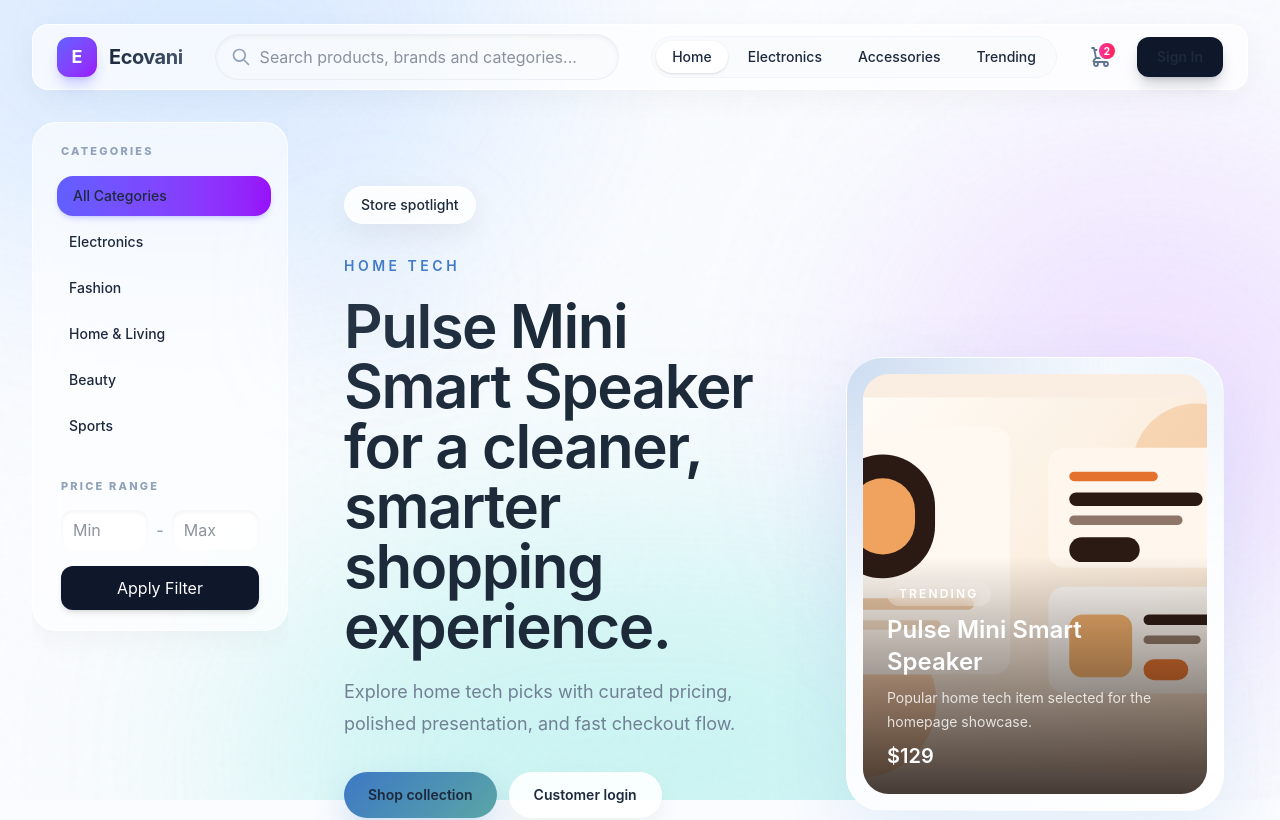
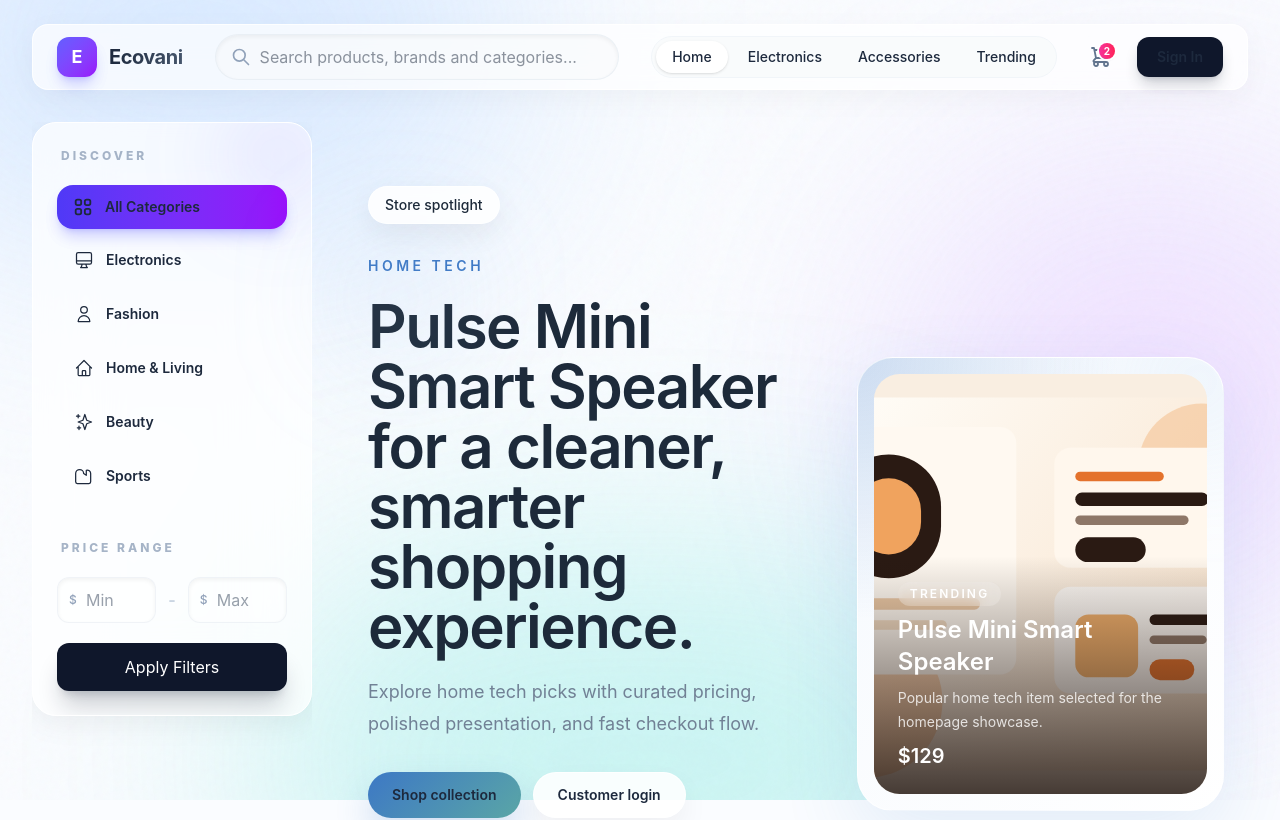
Before and after one commit to Aniksaha-ui/ecovani-revamp-frontend, a React (Vite) app: page / in a window 1280 px wide. Shown: the top 820 px of the page. Built offline with nearby package versions, Linux system fonts and the light colour scheme; no server answers.

Commit message:
product detailsl

```diff
--- a/src/App.jsx
+++ b/src/App.jsx
@@ -1,11 +1,14 @@
 import { BrowserRouter } from 'react-router-dom'
 import AppRouter from './app/router/AppRouter'
+import { CartProvider } from './features/cart/context/CartContext'
 
 function App() {
   return (
-    <BrowserRouter>
-      <AppRouter />
-    </BrowserRouter>
+    <CartProvider>
+      <BrowserRouter>
+        <AppRouter />
+      </BrowserRouter>
+    </CartProvider>
   )
 }
 
--- a/src/app/router/AppRouter.jsx
+++ b/src/app/router/AppRouter.jsx
@@ -2,12 +2,14 @@ import { Navigate, Route, Routes } from 'react-router-dom'
 import MainLayout from '../layouts/MainLayout'
 import LoginPage from '../../features/auth/pages/LoginPage'
 import HomePage from '../../features/home/pages/HomePage'
+import ProductDetailsPage from '../../features/products/pages/ProductDetailsPage'
 
 function AppRouter() {
   return (
     <Routes>
       <Route element={<MainLayout />}>
         <Route path="/" element={<HomePage />} />
+        <Route path="/products/:productId" element={<ProductDetailsPage />} />
       </Route>
       <Route path="/login" element={<LoginPage />} />
       <Route path="*" element={<Navigate to="/" replace />} />
--- a/src/shared/components/Sidebar.jsx
+++ b/src/shared/components/Sidebar.jsx
@@ -1,53 +1,69 @@
 import { Link, useLocation } from 'react-router-dom'
 
 const categories = [
-  { name: 'All Categories', path: '/' },
-  { name: 'Electronics', path: '/category/electronics' },
-  { name: 'Fashion', path: '/category/fashion' },
-  { name: 'Home & Living', path: '/category/home-living' },
-  { name: 'Beauty', path: '/category/beauty' },
-  { name: 'Sports', path: '/category/sports' },
+  { name: 'All Categories', path: '/', icon: 'M4 6a2 2 0 012-2h2a2 2 0 012 2v2a2 2 0 01-2 2H6a2 2 0 01-2-2V6zM14 6a2 2 0 012-2h2a2 2 0 012 2v2a2 2 0 01-2 2h-2a2 2 0 01-2-2V6zM4 16a2 2 0 012-2h2a2 2 0 012 2v2a2 2 0 01-2 2H6a2 2 0 01-2-2v-2zM14 16a2 2 0 012-2h2a2 2 0 012 2v2a2 2 0 01-2 2h-2a2 2 0 01-2-2v-2z' },
+  { name: 'Electronics', path: '/category/electronics', icon: 'M9.75 17L9 20l-1 1h8l-1-1-.75-3M3 13h18M5 17h14a2 2 0 002-2V5a2 2 0 00-2-2H5a2 2 0 00-2 2v10a2 2 0 002 2z' },
+  { name: 'Fashion', path: '/category/fashion', icon: 'M16 7a4 4 0 11-8 0 4 4 0 018 0zM12 14a7 7 0 00-7 7h14a7 7 0 00-7-7z' },
+  { name: 'Home & Living', path: '/category/home-living', icon: 'M3 12l2-2m0 0l7-7 7 7M5 10v10a1 1 0 001 1h3m10-11l2 2m-2-2v10a1 1 0 01-1 1h-3m-6 0a1 1 0 001-1v-4a1 1 0 011-1h2a1 1 0 011 1v4a1 1 0 001 1m-6 0h6' },
+  { name: 'Beauty', path: '/category/beauty', icon: 'M5 3v4M3 5h4M6 17v4m-2-2h4m5-16l2.286 6.857L21 12l-5.714 2.143L13 21l-2.286-6.857L5 12l5.714-2.143L13 3z' },
+  { name: 'Sports', path: '/category/sports', icon: 'M14.752 11.168l-3.197-2.132A4 4 0 002 9.11V19a2 2 0 002 2h14a2 2 0 002-2v-9.89a4 4 0 00-5.248-3.942z' },
 ]
 
 function Sidebar() {
   const location = useLocation()
 
   return (
-    <aside className="sticky top-28 hidden h-[calc(100vh-8rem)] w-64 flex-shrink-0 flex-col overflow-y-auto lg:flex">
-      <div className="flex flex-col rounded-3xl bg-white/60 backdrop-blur-xl border border-white/80 p-5 shadow-[0_8px_30px_rgb(0,0,0,0.04)]">
-        <div className="mb-4 px-2">
-          <h2 className="text-[11px] font-extrabold uppercase tracking-[0.2em] text-slate-400">Categories</h2>
+    <aside className="sticky top-28 hidden h-[calc(100vh-8rem)] w-[280px] flex-shrink-0 flex-col overflow-y-auto lg:flex">
+      <div className="flex flex-col rounded-3xl bg-white/70 backdrop-blur-2xl border border-white p-6 shadow-[0_8px_30px_rgb(0,0,0,0.06)] relative overflow-hidden">
+        {/* Decorative inner glow */}
+        <div className="absolute top-0 right-0 -mr-8 -mt-8 w-32 h-32 rounded-full bg-indigo-500/10 blur-2xl pointer-events-none" />
+
+        <div className="mb-5 px-1">
+          <h2 className="text-[12px] font-extrabold uppercase tracking-[0.25em] text-slate-400/80">Discover</h2>
         </div>
-        <nav className="flex-1 space-y-1.5">
+
+        <nav className="flex-1 space-y-2 relative z-10">
           {categories.map((category) => {
             const isActive = location.pathname === category.path
             return (
               <Link
                 key={category.name}
                 to={category.path}
-                className={`flex items-center rounded-2xl px-4 py-2.5 text-sm font-medium transition-all duration-300 ${
+                className={`group flex items-center gap-3 rounded-2xl px-4 py-3 text-sm font-semibold transition-all duration-300 ${
                   isActive
-                    ? 'bg-gradient-to-r from-indigo-500 to-purple-600 text-white shadow-md shadow-indigo-500/20 translate-x-1'
-                    : 'text-slate-600 hover:bg-white hover:text-indigo-600 hover:shadow-sm hover:translate-x-1'
+                    ? 'bg-gradient-to-r from-indigo-600 to-purple-600 text-white shadow-lg shadow-indigo-500/30'
+                    : 'text-slate-600 hover:bg-white hover:text-indigo-600 hover:shadow-md hover:-translate-y-0.5 border border-transparent hover:border-white'
                 }`}
               >
+                <svg className={`w-5 h-5 transition-transform duration-300 ${isActive ? 'scale-110' : 'group-hover:scale-110'}`} fill="none" stroke="currentColor" viewBox="0 0 24 24">
+                  <path strokeLinecap="round" strokeLinejoin="round" strokeWidth={isActive ? "2" : "1.5"} d={category.icon} />
+                </svg>
                 {category.name}
               </Link>
             )
           })}
         </nav>
 
-        <div className="mt-8 mb-4 px-2">
-          <h2 className="text-[11px] font-extrabold uppercase tracking-[0.2em] text-slate-400">Price Range</h2>
+        <div className="mt-10 mb-5 px-1 relative z-10">
+          <h2 className="text-[12px] font-extrabold uppercase tracking-[0.25em] text-slate-400/80">Price Range</h2>
         </div>
-        <div className="space-y-4 px-2">
-          <div className="flex items-center gap-2">
-            <input type="number" placeholder="Min" className="w-full rounded-xl border-none bg-white/80 px-3 py-2 text-sm shadow-inner outline-none focus:ring-2 focus:ring-indigo-500/50 transition-shadow" />
-            <span className="text-slate-400 font-medium">-</span>
-            <input type="number" placeholder="Max" className="w-full rounded-xl border-none bg-white/80 px-3 py-2 text-sm shadow-inner outline-none focus:ring-2 focus:ring-indigo-500/50 transition-shadow" />
+
+        <div className="space-y-5 relative z-10">
+          <div className="flex items-center gap-3">
+            <div className="relative w-full">
+              <span className="absolute left-3 top-1/2 -translate-y-1/2 text-slate-400 font-medium text-xs">$</span>
+              <input type="number" placeholder="Min" className="w-full rounded-xl border border-slate-200/50 bg-white/50 pl-7 pr-3 py-2.5 text-sm font-medium text-slate-700 shadow-inner outline-none focus:bg-white focus:ring-2 focus:ring-indigo-500/40 transition-all placeholder:font-normal" />
+            </div>
+            <span className="text-slate-300 font-bold">-</span>
+            <div className="relative w-full">
+              <span className="absolute left-3 top-1/2 -translate-y-1/2 text-slate-400 font-medium text-xs">$</span>
+              <input type="number" placeholder="Max" className="w-full rounded-xl border border-slate-200/50 bg-white/50 pl-7 pr-3 py-2.5 text-sm font-medium text-slate-700 shadow-inner outline-none focus:bg-white focus:ring-2 focus:ring-indigo-500/40 transition-all placeholder:font-normal" />
+            </div>
           </div>
-          <button className="w-full rounded-xl bg-slate-900 py-2.5 text-xs font-semibold text-white shadow-md transition-all hover:bg-indigo-600 hover:shadow-indigo-500/30">
-            Apply Filter
+
+          <button className="relative w-full overflow-hidden rounded-xl bg-slate-900 px-4 py-3 text-xs font-bold text-white shadow-xl shadow-slate-900/20 transition-all duration-300 hover:scale-[1.02] hover:shadow-indigo-500/30 active:scale-[0.98] group">
+            <div className="absolute inset-0 w-full h-full bg-gradient-to-r from-indigo-500 via-purple-500 to-indigo-500 opacity-0 group-hover:opacity-100 transition-opacity duration-300" />
+            <span className="relative z-10">Apply Filters</span>
           </button>
         </div>
       </div>
```
Also changed, not shown: src/shared/components/ProductCard.jsx (+18 -11 lines).
